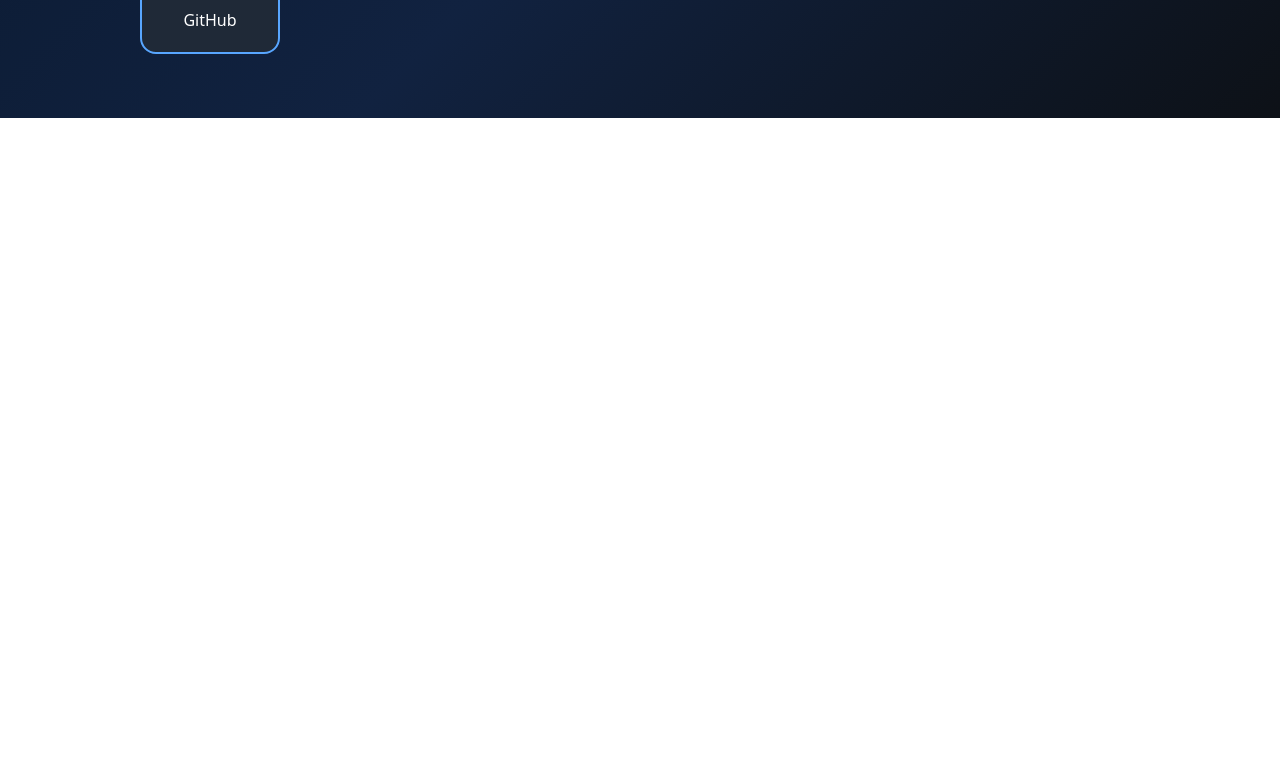
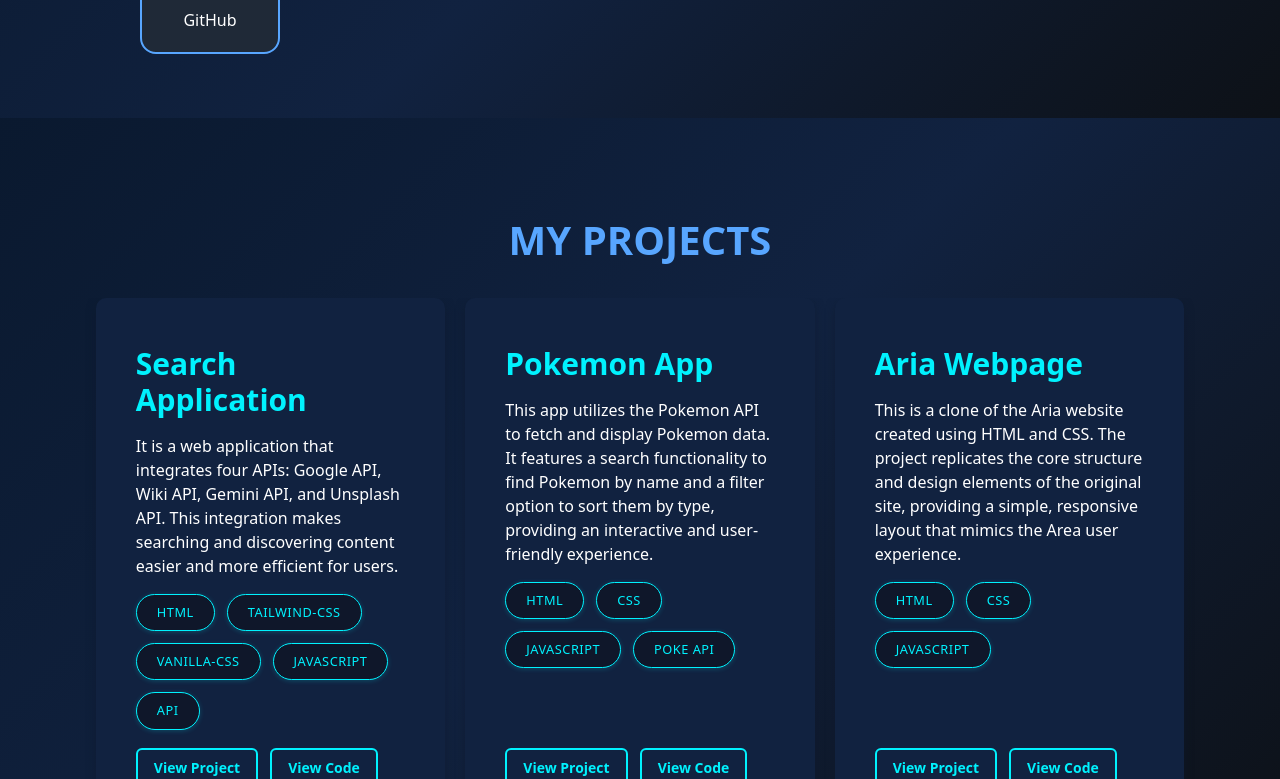
Before and after one commit to VrushabhBhave/My-Portfolio, a React (Vite) app: page / in a window 1280 px wide. Shown: the part 2021-2800 px from the top of the page. Before the commit the page ends 2139 px from the top, so only its background shows below. Built offline with nearby package versions, Linux system fonts and the light colour scheme.

Commit message:
add project section

```diff
--- a/src/App.jsx
+++ b/src/App.jsx
@@ -137,6 +137,55 @@ function App(){
           </div>
         </div>
       </main>
+      <main id="projects" className="px-[16px] py-[64px]">
+        <div className="heading py-5">
+          <h1 data-aos="fade-right" className="text-center text-[#58a6ff] text-[1.8rem] sm:text-[2.5rem] font-bold my-[0.5rem]">MY PROJECTS</h1>
+        </div>
+        <div className="cards w-[100%] flex justify-center flex-wrap gap-5 overflow-x-hidden">
+          <div data-aos="fade-right" className="card w-[100%] sm:w-[80%] lg:w-[35%] xl:w-[28%] p-10 bg-[#112240] relative">
+            <h1 className="text-[#00f2fe] text-3xl font-bold py-2">Search Application</h1>
+            <p className="text-white py-2">It is a web application that integrates four APIs: Google API, Wiki API, Gemini API, and Unsplash API. This integration makes searching and discovering content easier and more efficient for users.</p>
+            <div className="technologies flex flex-wrap gap-3 py-2 text-[0.6rem] sm:text-[0.8rem] mb-8">
+              <span className="py-2 px-5 border-1 border-[#00f2fe] rounded-full bg-[#0f172a] text-[#00f2fe] font-medium">HTML</span>
+              <span className="py-2 px-5 border-1 border-[#00f2fe] rounded-full bg-[#0f172a] text-[#00f2fe] font-medium">TAILWIND-CSS</span>
+              <span className="py-2 px-5 border-1 border-[#00f2fe] rounded-full bg-[#0f172a] text-[#00f2fe] font-medium">VANILLA-CSS</span>
+              <span className="py-2 px-5 border-1 border-[#00f2fe] rounded-full bg-[#0f172a] text-[#00f2fe] font-medium">JAVASCRIPT</span>
+              <span className="py-2 px-5 border-1 border-[#00f2fe] rounded-full bg-[#0f172a] text-[#00f2fe] font-medium">API</span>
+            </div>
+            <div className="buttons flex absolute bottom-8 gap-3 text-sm sm:text-md">
+            <button className="text-[#00f2fe]"><a className="font-bold border-2 border-[#00f2fe] rounded-md px-4 py-2" href="https://multi-search-application.vercel.app/" target="_blank">View Project</a></button>
+            <button className="text-[#00f2fe]"><a className="font-bold border-2 border-[#00f2fe] rounded-md px-4 py-2" href="https://github.com/VrushabhBhave/MultiSearch-Application.git" target="_blank">View Code</a></button>
+            </div>
+          </div>
+          <div data-aos="fade-up" className="card w-[100%] sm:w-[80%] lg:w-[35%] xl:w-[28%] p-10 bg-[#112240] relative">
+            <h1 className="text-[#00f2fe] text-3xl font-bold py-2">Pokemon App</h1>
+            <p className="text-white py-2">This app utilizes the Pokemon API to fetch and display Pokemon data. It features a search functionality to find Pokemon by name and a filter option to sort them by type, providing an interactive and user-friendly experience.</p>
+            <div className="technologies flex flex-wrap gap-3 py-2 text-[0.6rem] sm:text-[0.8rem] mb-8">
+              <span className="py-2 px-5 border-1 border-[#00f2fe] rounded-full bg-[#0f172a] text-[#00f2fe] font-medium">HTML</span>
+              <span className="py-2 px-5 border-1 border-[#00f2fe] rounded-full bg-[#0f172a] text-[#00f2fe] font-medium">CSS</span>
+              <span className="py-2 px-5 border-1 border-[#00f2fe] rounded-full bg-[#0f172a] text-[#00f2fe] font-medium">JAVASCRIPT</span>
+              <span className="py-2 px-5 border-1 border-[#00f2fe] rounded-full bg-[#0f172a] text-[#00f2fe] font-medium">POKE API</span>
+            </div>
+            <div className="buttons flex absolute bottom-8 gap-3 text-sm sm:text-md">
+            <button className="text-[#00f2fe]"><a className="font-bold border-2 border-[#00f2fe] rounded-md px-4 py-2" href="https://search-pokemon-olive.vercel.app/" target="_blank">View Project</a></button>
+            <button className="text-[#00f2fe]"><a className="font-bold border-2 border-[#00f2fe] rounded-md px-4 py-2" href="https://github.com/VrushabhBhave/Search-Pokemon.git" target="_blank">View Code</a></button>
+            </div>
+          </div>
+          <div data-aos="fade-left" className="card w-[100%] sm:w-[80%] lg:w-[35%] xl:w-[28%] p-10 bg-[#112240] relative">
+            <h1 className="text-[#00f2fe] text-3xl font-bold py-2">Aria Webpage</h1>
+            <p className="text-white py-2">This is a clone of the Aria website created using HTML and CSS. The project replicates the core structure and design elements of the original site, providing a simple, responsive layout that mimics the Area user experience.</p>
+            <div className="technologies flex flex-wrap gap-3 py-2 text-[0.6rem] sm:text-[0.8rem] mb-8">
+              <span className="py-2 px-5 border-1 border-[#00f2fe] rounded-full bg-[#0f172a] text-[#00f2fe] font-medium">HTML</span>
+              <span className="py-2 px-5 border-1 border-[#00f2fe] rounded-full bg-[#0f172a] text-[#00f2fe] font-medium">CSS</span>
+              <span className="py-2 px-5 border-1 border-[#00f2fe] rounded-full bg-[#0f172a] text-[#00f2fe] font-medium">JAVASCRIPT</span>
+            </div>
+            <div className="buttons flex absolute bottom-8 gap-3 text-sm sm:text-md">
+            <button className="text-[#00f2fe]"><a className="font-bold border-2 border-[#00f2fe] rounded-md px-4 py-2" href="https://major-project-vrushabh-bhaves-projects.vercel.app/" target="_blank">View Project</a></button>
+            <button className="text-[#00f2fe]"><a className="font-bold border-2 border-[#00f2fe] rounded-md px-4 py-2" href="https://github.com/VrushabhBhave/Major-Project.git" target="_blank">View Code</a></button>
+            </div>
+          </div>
+        </div>
+      </main>
     </>
   )
 }
--- a/src/index.css
+++ b/src/index.css
@@ -92,3 +92,33 @@ html{
 .skill-data div:hover{
     box-shadow: 0 0 50px #58a6ff66;
 }
+
+/* PROJECTS  */
+#projects{
+    background: linear-gradient(135deg, rgb(10, 25, 47), rgb(17, 34, 64), rgb(13, 17, 23));
+}
+
+#projects .cards .card{
+    box-shadow: 0 4px 10px #0e1a2b80;
+    border-radius: 10px;
+}
+
+#projects .cards .card .technologies span{
+    text-transform: uppercase;
+    letter-spacing: .5px;
+    box-shadow: 0 1px 5px #00f2fe33;
+    transition: all 500ms ease-in-out;
+}
+
+#projects .cards .card .technologies span:hover{
+    background-color: #00f2fe;
+    color: black;
+}
+
+#projects .cards .card .buttons button{
+    transition: all 500ms ease-in-out;
+}
+#projects .cards .card .buttons button:hover{
+    background-color: #00f2fe;
+    color: black;
+}
```
